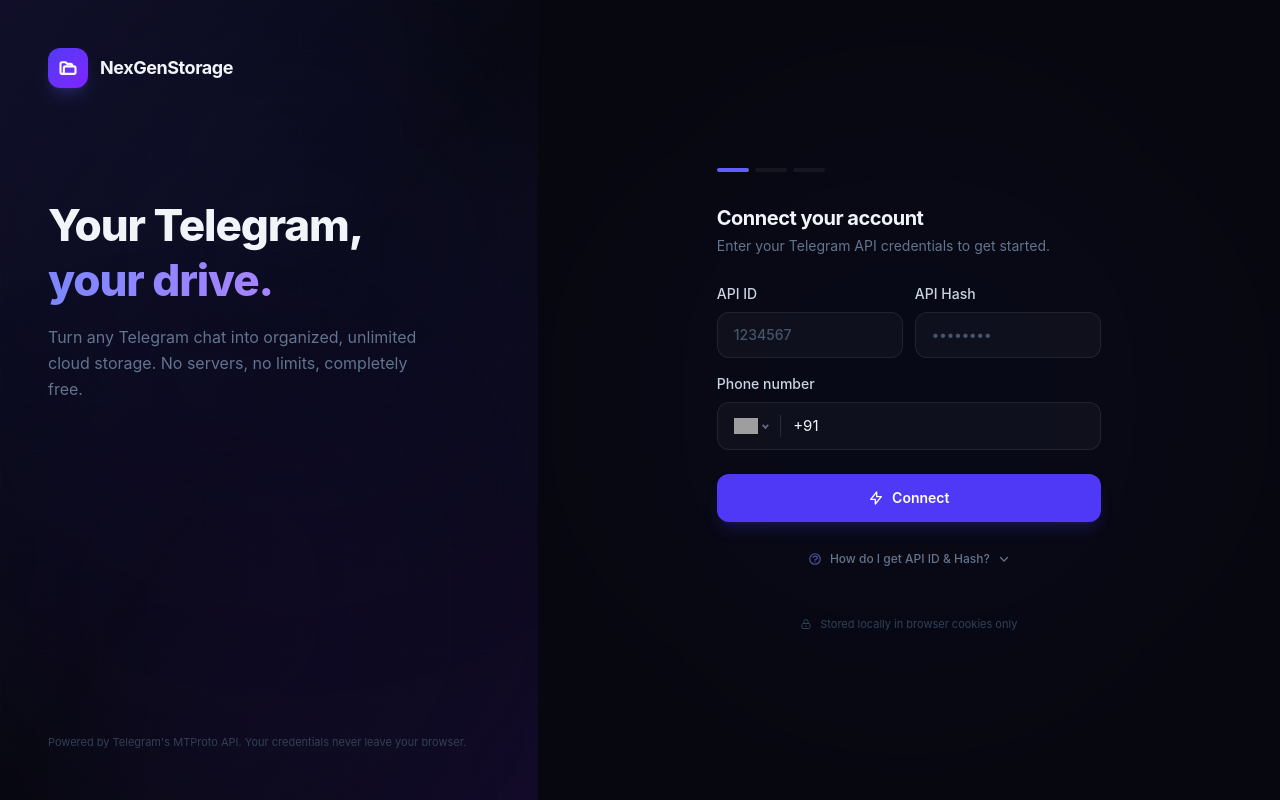
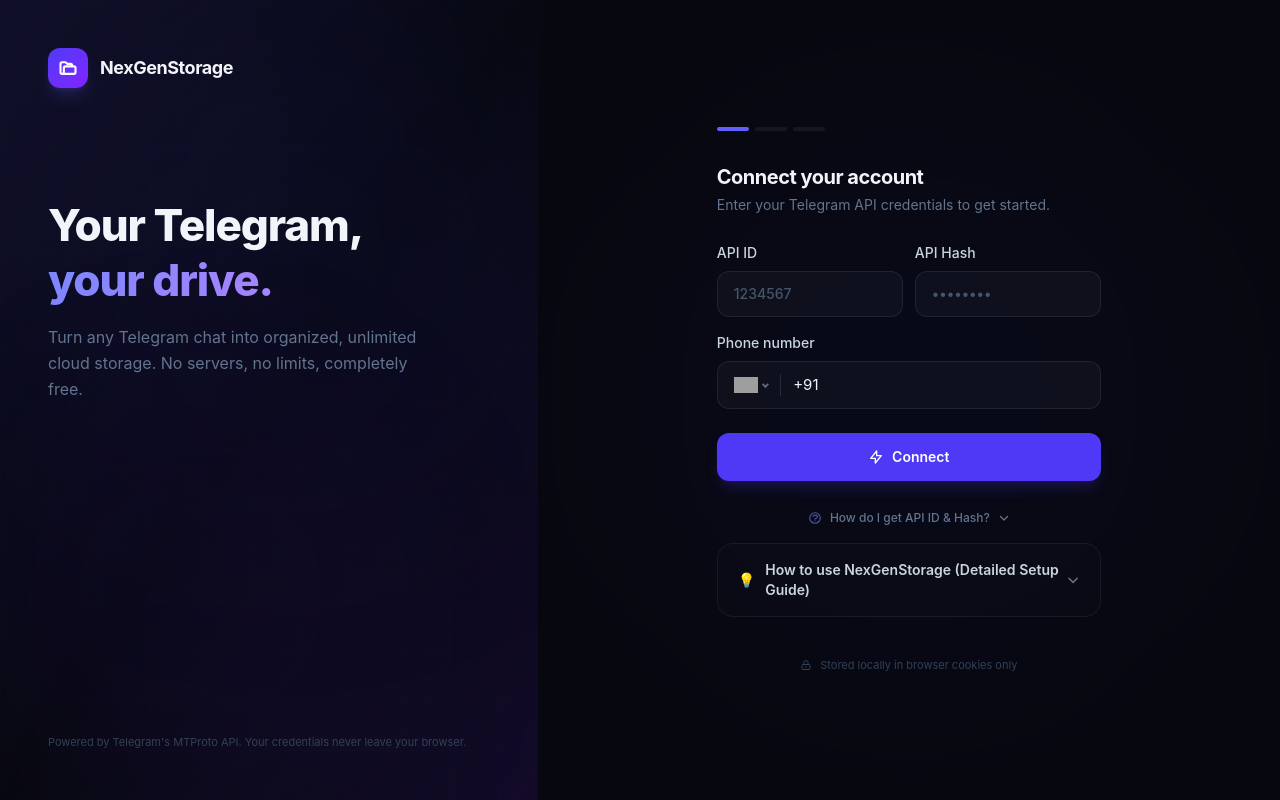
Before and after one commit to iamadityamaurya/unlimited_storage, a React (Vite) app in the folder web/: page /login in a window 1280 px wide. Built offline with nearby package versions, Linux system fonts and the light colour scheme; grey boxes are pictures that could not be loaded.

Commit message:
added SetupGuide

```diff
--- a/web/src/components/ChatList.jsx
+++ b/web/src/components/ChatList.jsx
@@ -1,4 +1,5 @@
 import React from "react";
+import SetupGuide from "./SetupGuide";
 
 export default function ChatList({ chats, onSelectChat, onLogOut, errorMsg }) {
   return (
@@ -79,6 +80,8 @@
         )}
       </div>
 
+      <SetupGuide />
+
       {/* Footer */}
       <div className="px-8 py-4 border-t border-white/[0.05]">
         <p className="text-xs text-slate-700 text-center">
--- /dev/null
+++ b/web/src/components/SetupGuide.jsx
@@ -0,0 +1,93 @@
+import React, { useState } from "react";
+
+export default function SetupGuide({ marginClass = "mx-6 mb-5" }) {
+  const [open, setOpen] = useState(false);
+
+  return (
+    <div className={`${marginClass} border border-white/[0.06] bg-white/[0.01] rounded-2xl overflow-hidden transition-all duration-300`}>
+      <button
+        onClick={() => setOpen(!open)}
+        className="w-full flex items-center justify-between px-5 py-4 text-left text-sm font-semibold text-slate-300 hover:text-slate-100 hover:bg-white/[0.03] transition-colors"
+      >
+        <div className="flex items-center gap-2.5">
+          <span className="text-indigo-400">💡</span>
+          <span>How to use NexGenStorage (Detailed Setup Guide)</span>
+        </div>
+        <svg
+          className={`w-4 h-4 text-slate-500 transition-transform duration-200 ${open ? 'rotate-180' : ''}`}
+          fill="none" stroke="currentColor" viewBox="0 0 24 24"
+        >
+          <path strokeLinecap="round" strokeLinejoin="round" strokeWidth="2.5" d="M19 9l-7 7-7-7" />
+        </svg>
+      </button>
+
+      {open && (
+        <div className="px-5 pb-6 pt-2 border-t border-white/[0.04] space-y-5 animate-fade-in text-slate-400">
+          <div className="grid gap-5 sm:grid-cols-2">
+            {/* Step 1 */}
+            <div className="flex gap-3">
+              <div className="w-6 h-6 rounded-full bg-indigo-500/10 border border-indigo-500/20 flex items-center justify-center flex-shrink-0 mt-0.5">
+                <span className="text-[11px] font-bold text-indigo-400">1</span>
+              </div>
+              <div>
+                <h4 className="text-[13px] font-semibold text-slate-200">Create a Storage Chat</h4>
+                <p className="text-xs text-slate-500 mt-1 leading-relaxed">
+                  Open Telegram and create a new <strong>Private Group</strong> or <strong>Channel</strong> (e.g. <em>"My Cloud Storage"</em>).
+                </p>
+              </div>
+            </div>
+
+            {/* Step 2 */}
+            <div className="flex gap-3">
+              <div className="w-6 h-6 rounded-full bg-indigo-500/10 border border-indigo-500/20 flex items-center justify-center flex-shrink-0 mt-0.5">
+                <span className="text-[11px] font-bold text-indigo-400">2</span>
+              </div>
+              <div>
+                <h4 className="text-[13px] font-semibold text-slate-200">Select the Drive</h4>
+                <p className="text-xs text-slate-500 mt-1 leading-relaxed">
+                  Return here, refresh your page, and select your private group/channel from the list of drives.
+                </p>
+              </div>
+            </div>
+
+            {/* Step 3 */}
+            <div className="flex gap-3">
+              <div className="w-6 h-6 rounded-full bg-indigo-500/10 border border-indigo-500/20 flex items-center justify-center flex-shrink-0 mt-0.5">
+                <span className="text-[11px] font-bold text-indigo-400">3</span>
+              </div>
+              <div>
+                <h4 className="text-[13px] font-semibold text-slate-200">Create Folders</h4>
+                <p className="text-xs text-slate-500 mt-1 leading-relaxed">
+                  Use the <strong>"+ New Folder"</strong> button in your drive to create dynamic directories for organizing your files.
+                </p>
+              </div>
+            </div>
+
+            {/* Step 4 */}
+            <div className="flex gap-3">
+              <div className="w-6 h-6 rounded-full bg-indigo-500/10 border border-indigo-500/20 flex items-center justify-center flex-shrink-0 mt-0.5">
+                <span className="text-[11px] font-bold text-indigo-400">4</span>
+              </div>
+              <div>
+                <h4 className="text-[13px] font-semibold text-slate-200">Upload & Save Data</h4>
+                <p className="text-xs text-slate-500 mt-1 leading-relaxed">
+                  Drag and drop files into folders. They are split and saved securely as messages in your private chat.
+                </p>
+              </div>
+            </div>
+          </div>
+
+          <div className="p-3.5 rounded-xl bg-indigo-500/5 border border-indigo-500/10 flex gap-2.5 text-xs">
+            <span className="text-indigo-400 mt-0.5">💡</span>
+            <div className="space-y-1">
+              <p className="font-semibold text-slate-300">Why use a private group/channel?</p>
+              <p className="text-slate-500 leading-relaxed">
+                Using a private group ensures that only your account has access to the uploaded files. Your credentials are never stored on external servers—everything stays local.
+              </p>
+            </div>
+          </div>
+        </div>
+      )}
+    </div>
+  );
+}
--- a/web/src/pages/TelegramLogin.jsx
+++ b/web/src/pages/TelegramLogin.jsx
@@ -4,6 +4,7 @@
 import PhoneInput from 'react-phone-number-input';
 import 'react-phone-number-input/style.css';
 import { getCookie, setCookie, deleteCookie } from "../utils/cookies";
+import SetupGuide from "../components/SetupGuide";
 
 // ─── Step label ───────────────────────────────────────────────
 const STEP_LABELS = ["Credentials", "Connecting", "Verify Code", "2FA Password", "Done"];
@@ -367,6 +368,7 @@
 
               {/* ── How to get credentials guide ── */}
               <ApiGuide />
+              <SetupGuide marginClass="mt-2" />
             </div>
           )}
 
```
